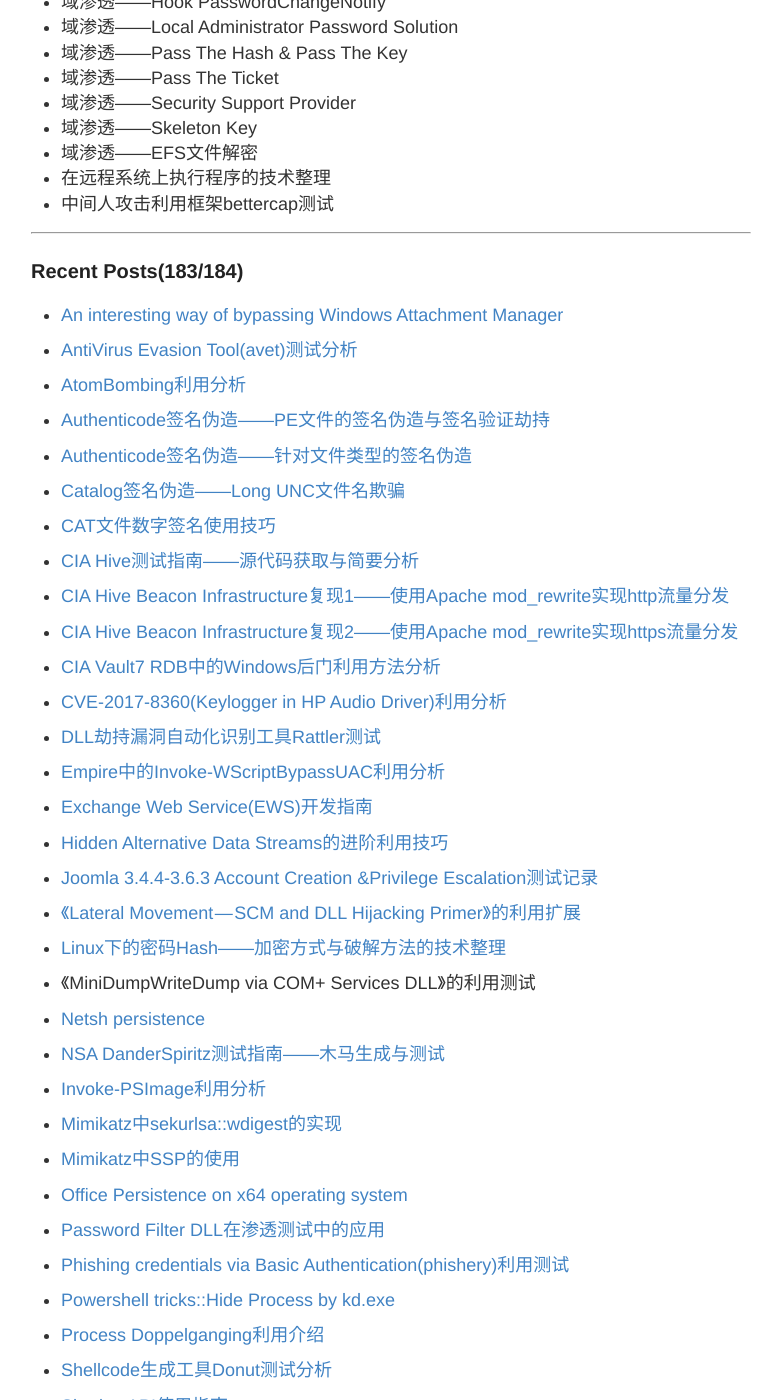
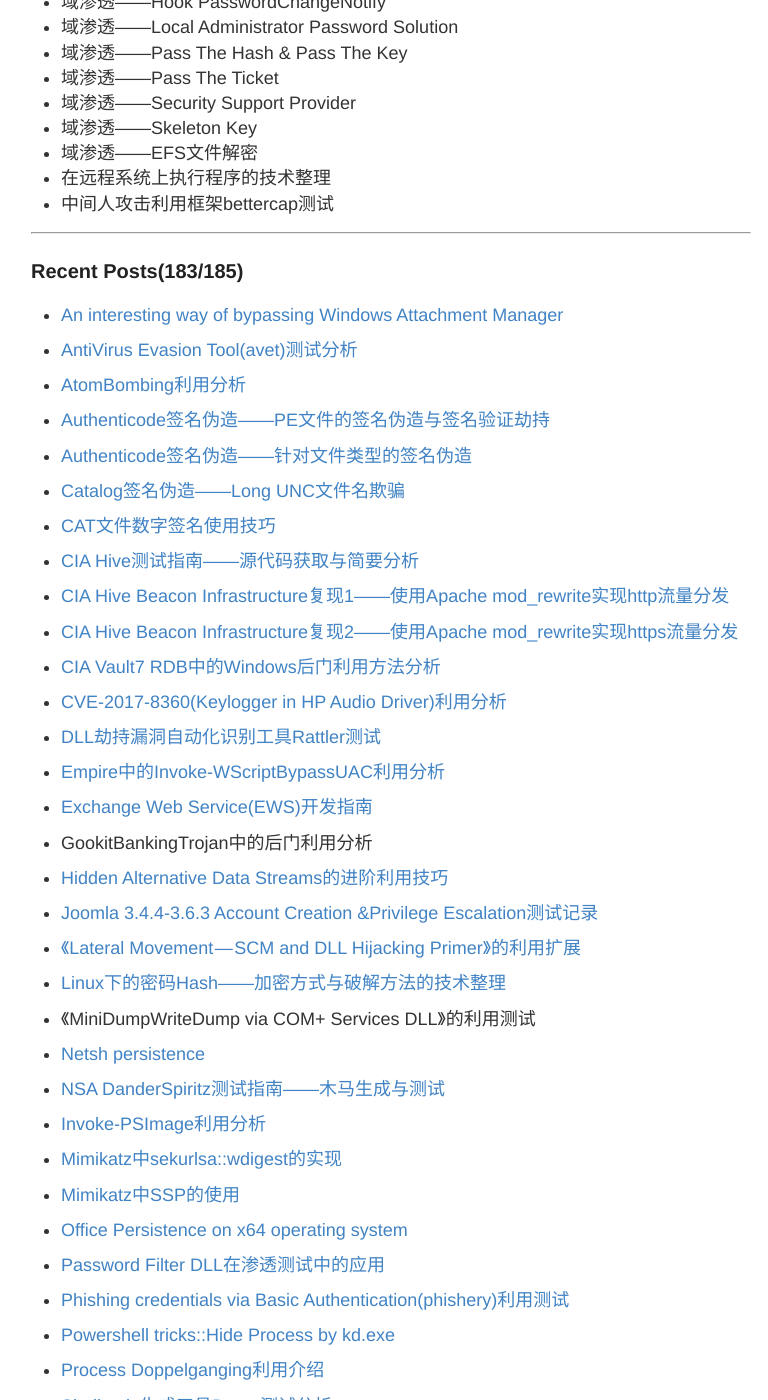
Before and after one commit to 3gstudent/backup-3gstudent.github.io, a Jekyll site: the page built from about.md, in a window 1280 px wide and 1400 px high, scrolled down 1374 px. Shown: the whole window, without its empty margins (249-1017 px from the left). Built offline with Jekyll 4.4.1, drawn with Linux system fonts in a browser that asks for light colours.

Commit message:
Update about.md

```diff
--- a/about.md
+++ b/about.md
@@ -65,7 +65,7 @@ Github:   [3gstudent](https://github.com/3gstudent)
 
 ---
 
-### Recent Posts(183/184)
+### Recent Posts(183/185)
 
 -
  [An interesting way of bypassing Windows Attachment Manager](https://3gstudent.github.io/3gstudent.github.io/An-interesting-way-of-bypassing-Windows-Attachment-Manager/)
@@ -111,6 +111,9 @@ Github:   [3gstudent](https://github.com/3gstudent)
 
 -
  [Exchange Web Service(EWS)开发指南](https://3gstudent.github.io/3gstudent.github.io/Exchange-Web-Service(EWS)%E5%BC%80%E5%8F%91%E6%8C%87%E5%8D%97/)
+
+-
+ GookitBankingTrojan中的后门利用分析
 
 -
  [Hidden Alternative Data Streams的进阶利用技巧](https://3gstudent.github.io/3gstudent.github.io/Hidden-Alternative-Data-Streams%E7%9A%84%E8%BF%9B%E9%98%B6%E5%88%A9%E7%94%A8%E6%8A%80%E5%B7%A7/)
```
